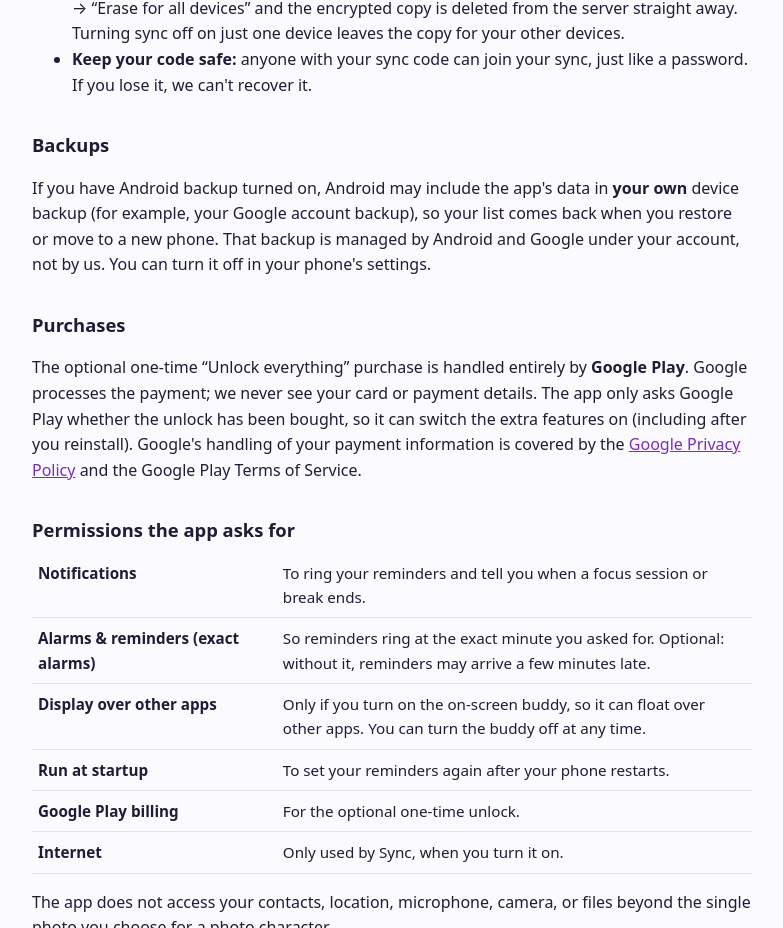
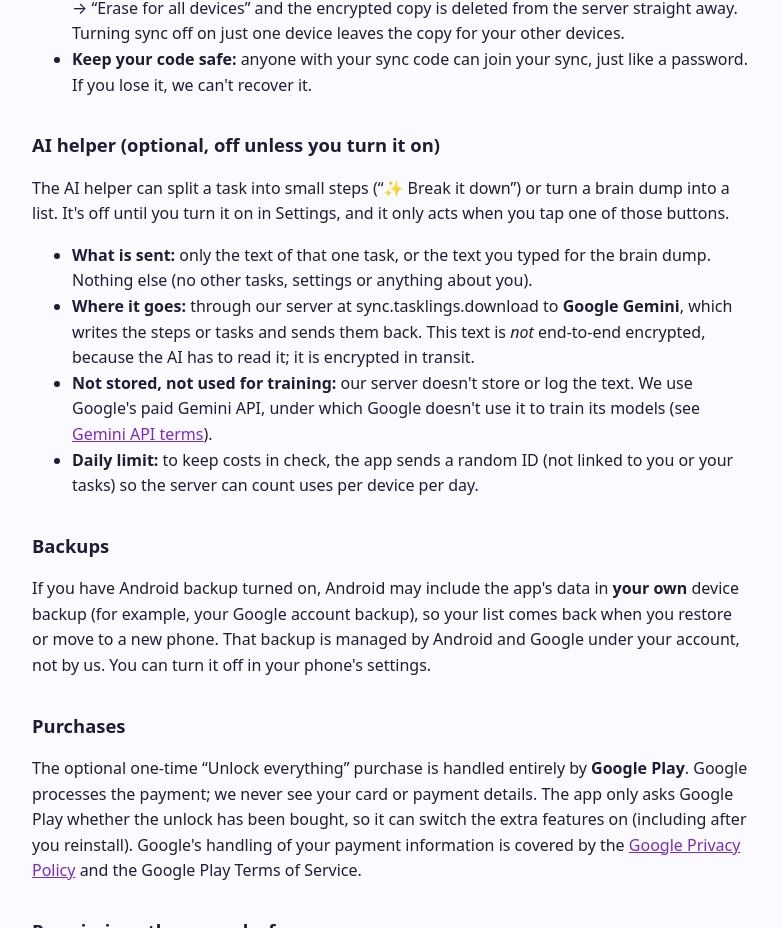
Before and after one commit to BatmanEdx/tasklings-privacy, a plain HTML site: page privacy/index.html in a window 1280 px wide. Shown: the part 1111-2039 px from the top of the page, without its empty margins (248-1031 px from the left). Drawn offline with Linux system fonts and the light colour scheme.

Commit message:
Privacy policy: optional AI helper (Google Gemini)
Co-Authored-By: Claude Opus 5.5 <noreply@anthropic.com>

```diff
--- a/privacy/index.html
+++ b/privacy/index.html
@@ -22,7 +22,7 @@
 <body>
 <main>
 <h1>Tasklings: To-Do Buddy — Privacy Policy</h1>
-<p class="date">Last updated: 20 November 2026</p>
+<p class="date">Last updated: 21 November 2026</p>
 
 <p class="short">Tasklings is a to-do list with a friendly on-screen buddy. Short version: <strong>your tasks stay on your device unless you turn on Sync. If you do, they're encrypted on your device before they're sent, so we can't read them. We don't collect, sell or share your personal data.</strong></p>
 
@@ -45,6 +45,15 @@
   <li><strong>What the server sees:</strong> like any website, the network connection reveals your IP address and the time of each sync. We don't use these to identify you; Cloudflare may keep them in short-lived operational logs, covered by <a href="https://www.cloudflare.com/privacypolicy/">Cloudflare's Privacy Policy</a>.</li>
   <li><strong>How long it's kept, and deleting it:</strong> until you delete it. Choose Settings → Sync → Turn off → “Erase for all devices” and the encrypted copy is deleted from the server straight away. Turning sync off on just one device leaves the copy for your other devices.</li>
   <li><strong>Keep your code safe:</strong> anyone with your sync code can join your sync, just like a password. If you lose it, we can't recover it.</li>
+</ul>
+
+<h2>AI helper (optional, off unless you turn it on)</h2>
+<p>The AI helper can split a task into small steps (“✨ Break it down”) or turn a brain dump into a list. It's off until you turn it on in Settings, and it only acts when you tap one of those buttons.</p>
+<ul>
+  <li><strong>What is sent:</strong> only the text of that one task, or the text you typed for the brain dump. Nothing else (no other tasks, settings or anything about you).</li>
+  <li><strong>Where it goes:</strong> through our server at sync.tasklings.download to <strong>Google Gemini</strong>, which writes the steps or tasks and sends them back. This text is <em>not</em> end-to-end encrypted, because the AI has to read it; it is encrypted in transit.</li>
+  <li><strong>Not stored, not used for training:</strong> our server doesn't store or log the text. We use Google's paid Gemini API, under which Google doesn't use it to train its models (see <a href="https://ai.google.dev/gemini-api/terms">Gemini API terms</a>).</li>
+  <li><strong>Daily limit:</strong> to keep costs in check, the app sends a random ID (not linked to you or your tasks) so the server can count uses per device per day.</li>
 </ul>
 
 <h2>Backups</h2>
```
